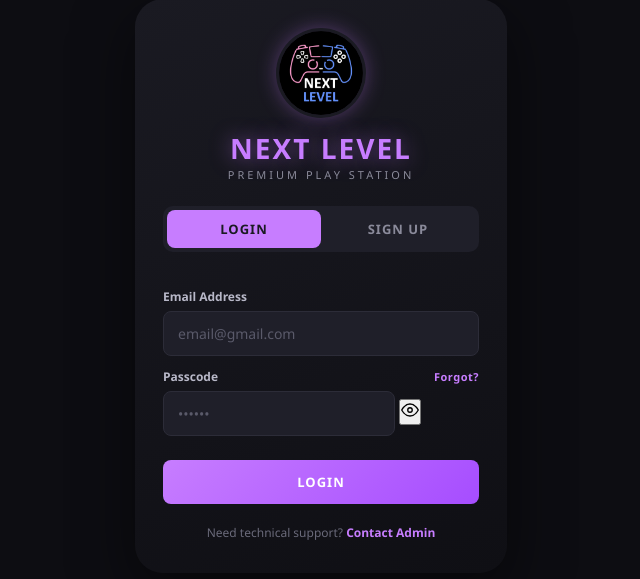
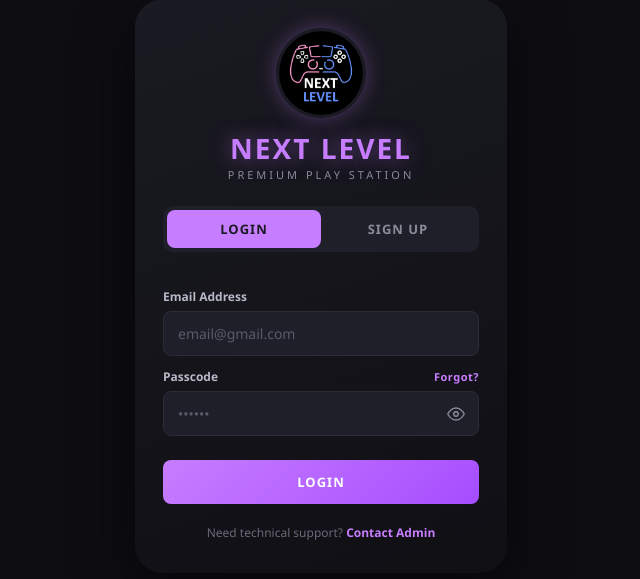
Before and after one commit to cipchizyy/PROJECT_NL, a Flask app: page /auth/ in a window 1280 px wide. Shown: the part 114-693 px from the top of the page, without its empty margins (319-959 px from the left). Run offline with Flask 3, Linux system fonts and the light colour scheme.

Commit message:
Enhance password input styles and add toggle button
Added styles for password input wrapper and toggle button.

```diff
--- a/app/static/css/auth.css
+++ b/app/static/css/auth.css
@@ -179,3 +179,30 @@ body {
 .flash-success { background: #1a3a22; color: #8aff9a; }
 .flash-warning { background: #3a2f1a; color: #ffd98a; }
 .flash-info { background: #1a2a3a; color: #8ad9ff; }
+.password-wrapper {
+    position: relative;
+    display: flex;
+}
+
+.password-wrapper input {
+    width: 100%;
+    padding-right: 42px;
+}
+
+.toggle-password-btn {
+    position: absolute;
+    right: 10px;
+    top: 50%;
+    transform: translateY(-50%);
+    background: transparent;
+    border: none;
+    color: #8a8a9a;
+    cursor: pointer;
+    padding: 4px;
+    display: flex;
+    align-items: center;
+}
+
+.toggle-password-btn:hover {
+    color: #c77dff;
+}
```
